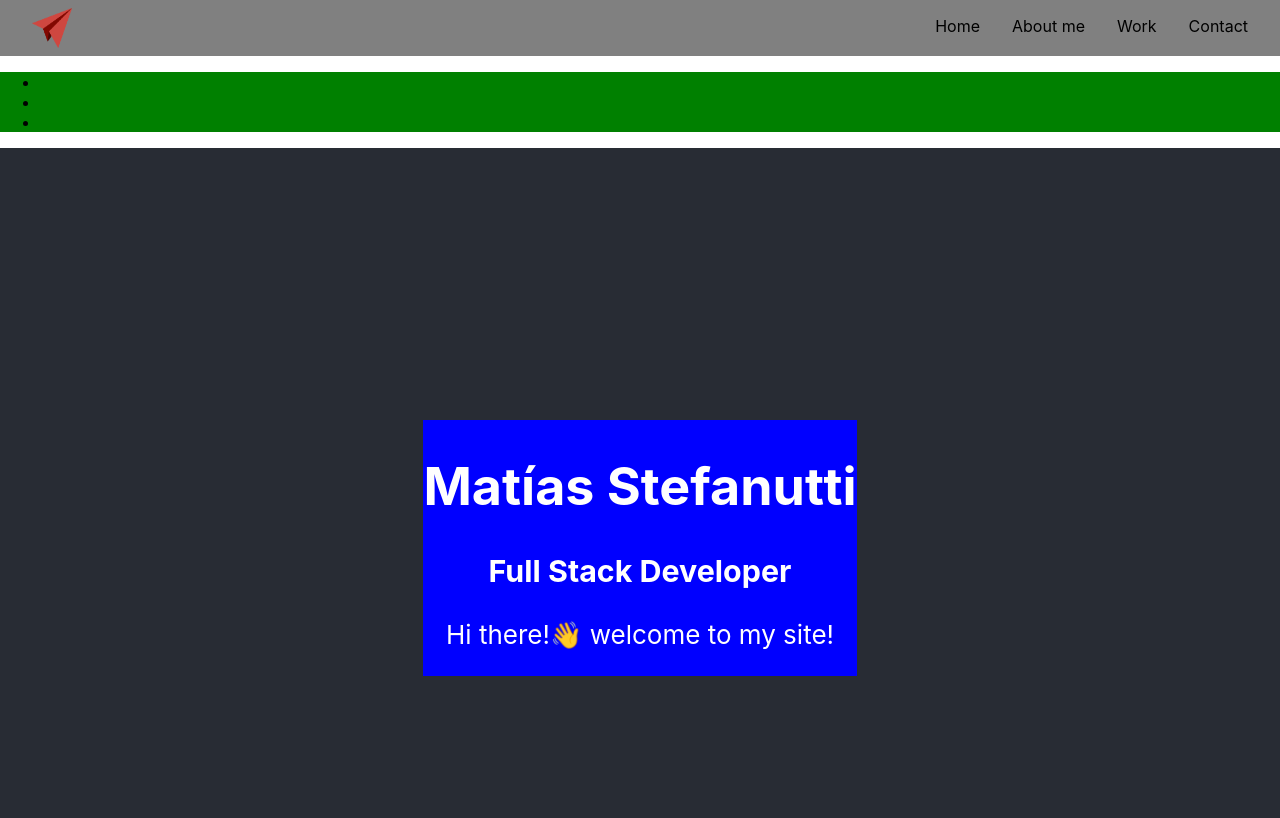
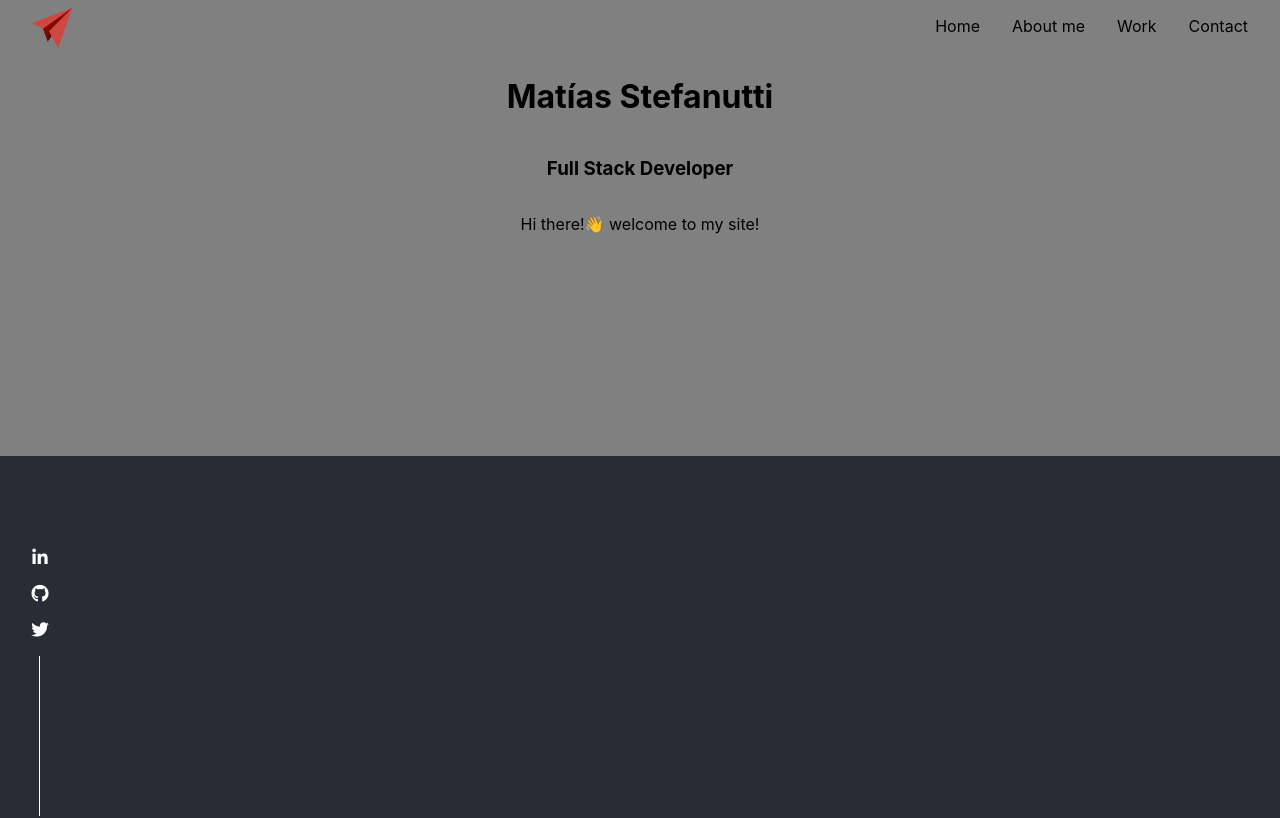
Before and after one commit to mstefa/mstefa, a React (Create React App) app: page / in a window 1280 px wide. Shown: the top 818 px of the page. Built offline with nearby package versions, Linux system fonts and the light colour scheme.

Commit message:
adding social media bar

```diff
--- a/public/index.html
+++ b/public/index.html
@@ -10,6 +10,7 @@
       content="Web site created using create-react-app"
     />
     <title>mstefa</title>
+    <link rel="stylesheet" href="https://use.fontawesome.com/releases/v5.8.1/css/all.css" integrity="sha384-50oBUHEmvpQ+1lW4y57PTFmhCaXp0ML5d60M1M7uH2+nqUivzIebhndOJK28anvf" crossorigin="anonymous">
   </head>
   <body>
     <noscript>You need to enable JavaScript to run this app.</noscript>
--- a/src/App.css
+++ b/src/App.css
@@ -2,37 +2,33 @@
   text-align: center;
 }
 
-.App-logo {
-  height: 40vmin;
-  pointer-events: none;
-}
 
-@media (prefers-reduced-motion: no-preference) {
+/* @media (prefers-reduced-motion: no-preference) {
   .App-logo {
     animation: App-logo-spin infinite 20s linear;
   }
-}
+} */
 
 .App-header {
   background-color: #282c34;
   min-height: 100vh;
-  display: flex;
+  /* display: flex;
   flex-direction: column;
   align-items: center;
   justify-content: center;
-  font-size: calc(10px + 2vmin);
+  font-size: calc(10px + 2vmin); */
   color: white;
 }
 
-.App-link {
+/* .App-link {
   color: #61dafb;
-}
+} */
 
-@keyframes App-logo-spin {
+/* @keyframes App-logo-spin {
   from {
     transform: rotate(0deg);
   }
   to {
     transform: rotate(360deg);
   }
-}
+} */
--- a/src/App.js
+++ b/src/App.js
@@ -9,11 +9,10 @@ function App() {
     <div className="App">
       <NavBar></NavBar>
       <SocialMedia></SocialMedia>
+      <Home></Home>
+
       <header className="App-header">
         {/* <h1>Hi there! I am bulding this page, <bn/> it will be ready soon! </h1> */}
-
-        <Home></Home>
-
       </header>
 
     </div>
--- a/src/components/SocialMedia/SocialMedia.js
+++ b/src/components/SocialMedia/SocialMedia.js
@@ -1,14 +1,16 @@
 import React from 'react'
-import {StyledSocialMedia} from './StyledSocialMedia'
+import { StyledSocialMedia } from './StyledSocialMedia'
 
 export default function NavBar() {
   return (
     <StyledSocialMedia>
 
       <ul>
-        <li> <i class="fab fa-github"></i> </li>
-        <li> <i class="fab fa-linkedin-in"></i> </li>
-        <li> <i class="fab fa-twitter"></i> </li>
+        <li> <a href='https://www.linkedin.com/in/matiasstefanutti/'  target="blank" > <i class="fab fa-linkedin-in"> </i> </a>  </li>
+        <li> <a href='https://github.com/mstefa'  target="blank" > <i class="fab fa-github"></i> </a>  </li>
+        <li> <a href='https://twitter.com/mstefanutti'  target="blank" > <i class="fab fa-twitter"></i> </a> </li>
+        <li> <div class="line"></div> </li>
+        {/* <i className="fas fa-shoe-prints"></i> */}
       </ul>
 
     </StyledSocialMedia>
--- a/src/components/SocialMedia/StyledSocialMedia.js
+++ b/src/components/SocialMedia/StyledSocialMedia.js
@@ -1,5 +1,31 @@
 import styled from 'styled-components';
 
 export const StyledSocialMedia = styled.nav`
-  background-color:green;
+
+  display: flex;
+  flex-direction: column;
+  position: fixed;
+  bottom: 8rem;
+  align-items: center;
+  width: 5rem;
+
+  ul{
+    padding: 0;
+    list-style-type: none;
+    li{
+      margin: 1rem 0 1rem 0;
+    }
+  }
+
+  .fab{
+    color: white;
+    font-size: 1.1rem;
+  }
+
+  .line{
+    width: 0.5rem;
+    height: 10rem;
+    border-right: 0.1rem solid white;
+    position: absolute;
+    }
 `
--- a/src/components/home/StyledHome.js
+++ b/src/components/home/StyledHome.js
@@ -1,5 +1,8 @@
 import styled from 'styled-components'
 
 export const StyledHome = styled.div`
-  background-color: blue;
+  min-height: 25rem;
+  display:flex;
+  flex-direction:column;
+  background-color: gray;
 `
--- a/src/components/navBar/StyledNavBar.js
+++ b/src/components/navBar/StyledNavBar.js
@@ -14,9 +14,11 @@ export const StyledNav = styled.nav`
     /* justify-content:space-between; */
     /* max-width: 28rem; */
     /* background-color:red; */
+    padding: 0;
+    list-style-type: none;
 
     li{
-      list-style-type: none;
+      /* list-style-type: none; */
       margin-right: 2rem;
     }
   }
```
